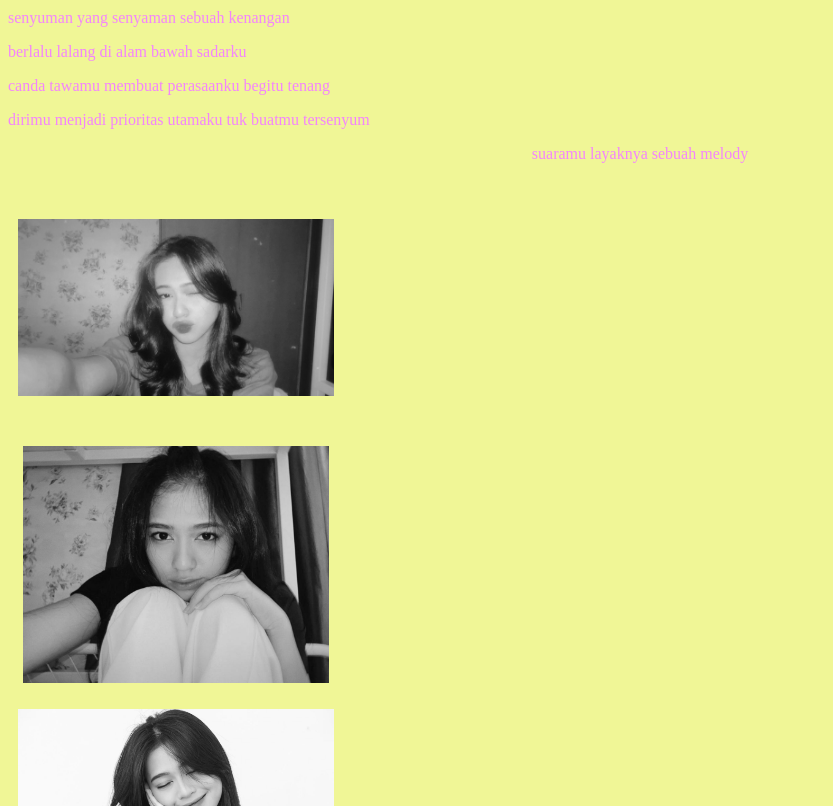
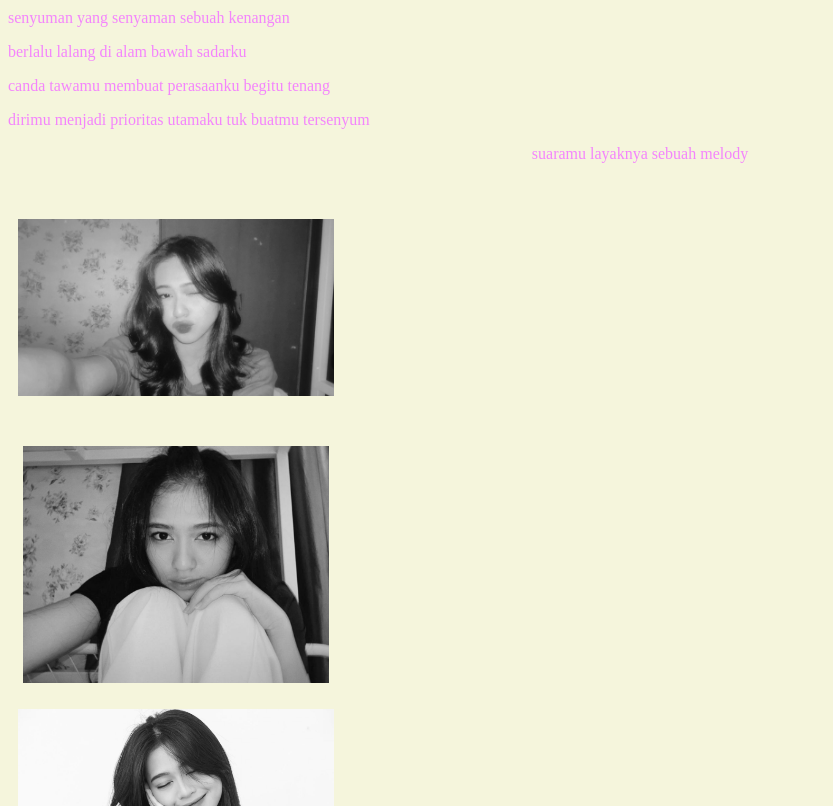
Before and after one commit to MichaelPasaribu/dwz01, a plain HTML site: page index.html in a window 1280 px wide. Shown: the part 131-937 px from the top of the page, without its empty margins (0-833 px from the left). Drawn offline with Linux system fonts and the light colour scheme.

```diff
--- a/index.html
+++ b/index.html
@@ -4,7 +4,7 @@
   <title>bikin puisi ceritanya</title>
   <link href='/style.css' rel='stylesheet'>
 </head>
-<body bgcolor= "#f0f696";>
+<body bgcolor= "beige";>
   <style>
     h1{color:rgb(238, 177, 102);font-size: 30px;font-family: cursive;text-shadow: 2px 2px rgb(248, 38, 38);text-align: center;}
     h2{color:rgb(238, 81, 81);font-size: 30px;font-family: cursive;text-shadow: 2px 2px rgb(133, 26, 26);text-align: center;}
```
